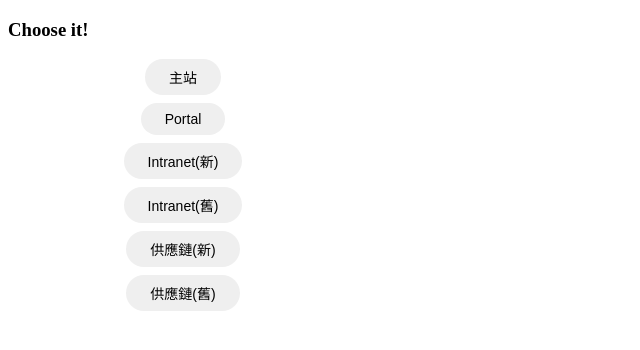
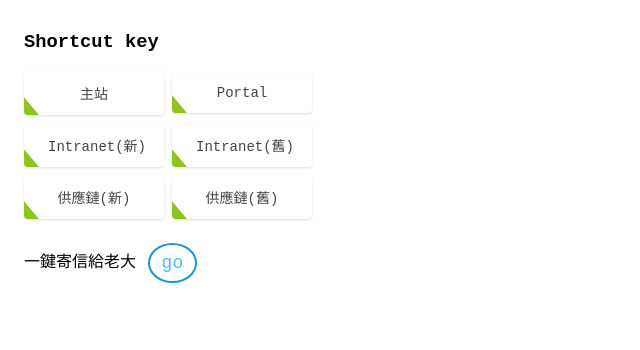
Before and after one commit to annielin28815/react-extensions-books, a React (Create React App) app: page / in a window 1280 px wide. Shown: the top 350 px of the page, without its empty margins (0-640 px from the left). Built offline with nearby package versions, Linux system fonts and the light colour scheme.

Commit message:
add mail link and reflactor style

```diff
--- a/src/App.css
+++ b/src/App.css
@@ -3,14 +3,123 @@
 }
 .btn-list {
   display: flex;
-  flex-direction: column;
-  justify-content: flex-start;
+  justify-content: center;
   align-items: center;
+  flex-wrap: wrap;
   gap: 8px;
 }
 .btn-list .btn {
+  font-family: monospace, sans-serif;
+  font-size: 14px;
+  width: 140px;
+  position: relative;
+  display: inline-flex;
+  align-items: center;
+  justify-content: flex-start;
+  overflow: hidden;
+  border-radius: 0.25rem;
   border: none;
-  border-radius: 20px;
-  padding: 8px 24px;
-  font-size: 14px;
+  box-shadow: 0 1px 3px 0 rgb(0 0 0 / 0.1), 0 1px 2px -1px rgb(0 0 0 / 0.1);
+  background-color: #FFF;
+  padding: 0.75rem 1.5rem;
+  font-weight: 500;
+  transition-property: all;
+  transition-timing-function: cubic-bezier(0.4, 0, 0.2, 1);
+  transition-duration: 150ms;
 }
+.btn-list .btn:hover {
+  cursor: pointer;
+  background-color: #FFFFFF;
+}
+.btn-list .btn .deco {
+  border-radius: 0.25rem;
+  background-color: #8fc31e;
+  transition-property: all;
+  transition-duration: 0.5s;
+  transition-timing-function: cubic-bezier(0, 0, 0.2, 1);
+  transform: translate(-100%, 100%) rotate(-40deg) skewX(0) skewY(0) scaleX(1) scaleY(1);
+  width: 12rem;
+  height: 12rem;
+  margin-left: 2.25rem;
+  margin-bottom: 2.25rem;
+  position: absolute;
+  left: 0;
+  bottom: 0;
+}
+.btn-list .btn:hover .deco {
+  transform: translate(0px, 100%) rotate(-40deg) skewX(0) skewY(0) scaleX(1) scaleY(1);
+  margin-left: 0;
+  margin-bottom: 8rem;
+}
+.btn-list .btn .text {
+  position: relative;
+  width: 100%;
+  color: #444444;
+  transition-property: color, background-color, border-color, text-decoration-color, fill, stroke;
+  transition-duration: 0.3s;
+  transition-timing-function: cubic-bezier(0.4, 0, 0.2, 1);
+}
+.btn-list .btn:hover .text {
+  color: #FFFFFF;
+}
+.mail-btn-list {
+  margin: 24px 0px 8px 0px;
+}
+.mail-link {
+  margin-left: 12px;
+  position: relative;
+  display: inline-flex;
+  align-items: center;
+  justify-content: center;
+  overflow: hidden;
+  border-radius: 50%;
+  border: 2px #1c95d6 solid;
+  padding: 0.55rem 0.8rem;
+  color: #155e84;
+  box-shadow: 0 2px 4px -2px rgb(0 0 0 / 0.1);
+  transition-property: color, background-color, border-color, text-decoration-color, fill, stroke, opacity, box-shadow, transform, filter, backdrop-filter, -webkit-backdrop-filter;
+  transition-duration: 0.3s;
+  transition-timing-function: cubic-bezier(0, 0, 0.2, 1);
+}
+.mail-link .deco {
+  position: absolute;
+  inset: 0px;
+  display: flex;
+  width: 100%;
+  height: 100%;
+  transform: translate(-100%, 100%) rotate(-40deg) skewX(0) skewY(0) scaleX(1) scaleY(1);
+  justify-content: center;
+  align-items: center;
+  background-color: #56b9ee;
+  color: #FFFFFF;
+  transition-duration: 0.3s;
+}
+.mail-link .deco .deco-svg {
+  width: 1.5rem;
+  height: 1.5rem;
+}
+.mail-link:hover .deco {
+  background-color: #56b9ee;
+  transform: translate(0, 0) rotate(0) skewX(0) skewY(0) scaleX(1) scaleY(1);
+}
+.mail-link .text {
+  font-size: 18px;
+  position: absolute;
+  display: flex;
+  width: 100%;
+  height: 100%;
+  transform: translate(0, 0) rotate(0) skewX(0) skewY(0) scaleX(1) scaleY(1);
+  justify-content: center;
+  align-items: center;
+  color: #56b9ee;
+  transition-property: all;
+  transition-timing-function: cubic-bezier(0.4, 0, 0.2, 1);
+  transition-duration: 0.3s;
+}
+.mail-link:hover .text {
+  transform: translate(100%, 0) rotate(0) skewX(0) skewY(0) scaleX(1) scaleY(1);
+}
+.mail-link .invisible {
+  position: relative;
+  visibility: hidden;
+}
--- a/src/App.js
+++ b/src/App.js
@@ -40,14 +40,30 @@ function App() {
   }
 
   return (
-    <div className="App">
-      <h3>Choose it!</h3>
+    <div className="app">
+      <h3>Shortcut key</h3>
       <div className="btn-list">
         {btnList.length > 0 && btnList.map((item) => {
           return (
-            <button onClick={() => openTabs(item.url)} className='btn'>{item.name}</button>
+            <button key={item.id} className="btn" onClick={() => openTabs(item.url)}>
+              <span className="deco"></span>
+              <span className="text">{item.name}</span>
+            </button>
           )
         })}
+      </div>
+
+      <div className="mail-btn-list">
+        <span>一鍵寄信給老大</span>
+        <a href="mailto:paul_chan@books.com.tw" className="mail-link">
+          <span className="deco">
+            <svg className="deco-svg" fill="none" stroke="currentColor" viewBox="0 0 24 24" xmlns="http://www.w3.org/2000/svg">
+              <path strokeLinecap="round" strokeLinejoin="round" strokeWidth="2" d="M14 5l7 7m0 0l-7 7m7-7H3"></path>
+            </svg>
+          </span>
+          <span className="text" title="open mail server">go</span>
+          <span className="invisible" title="open mail server">go</span>
+        </a>
       </div>
     </div>
   );
--- a/src/index.css
+++ b/src/index.css
@@ -1,4 +1,5 @@
 body {
-  width: 350px;
+  width: 320px;
   height: auto;
+  font-family: monospace, sans-serif;
 }
```
Also changed, not shown: public/manifest.json.
